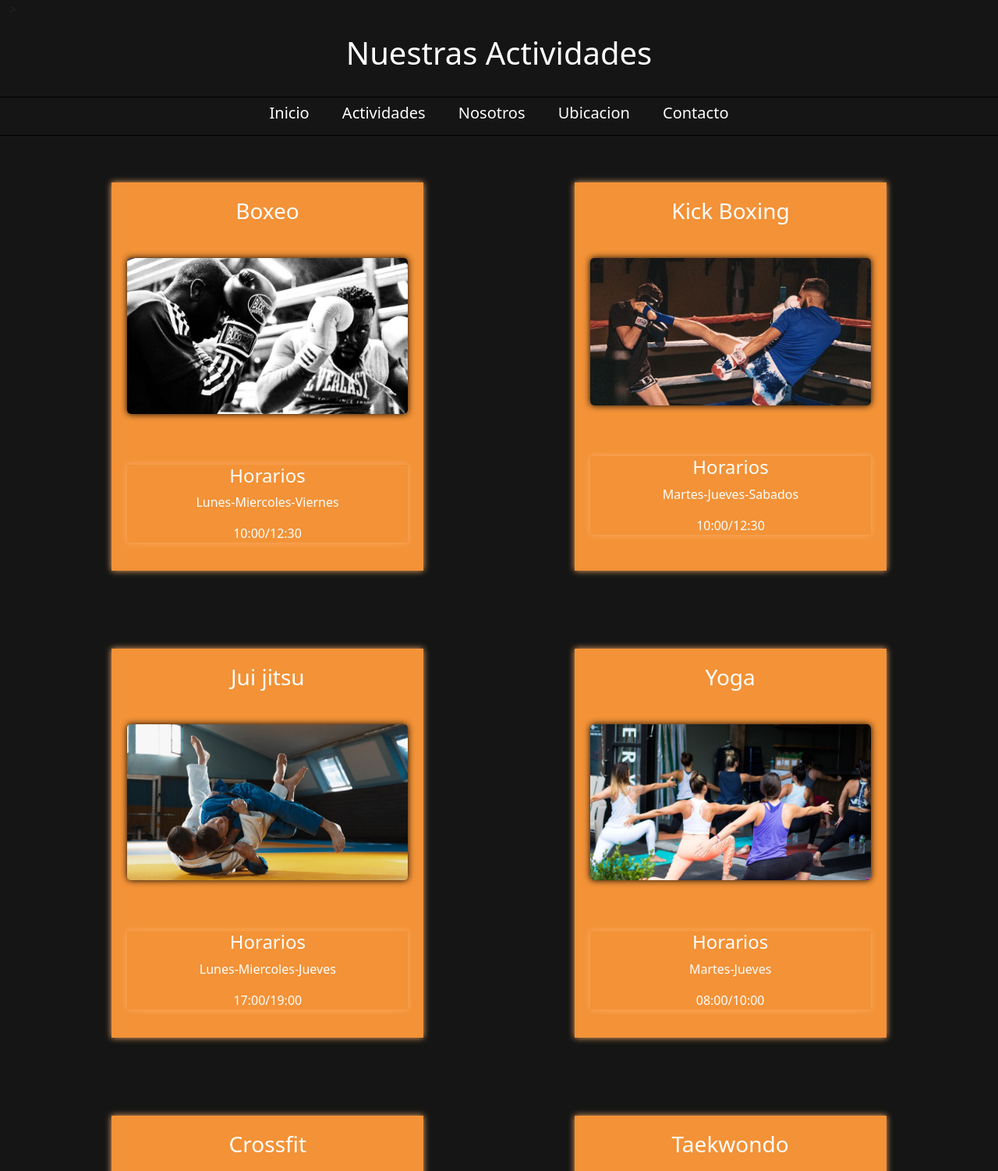
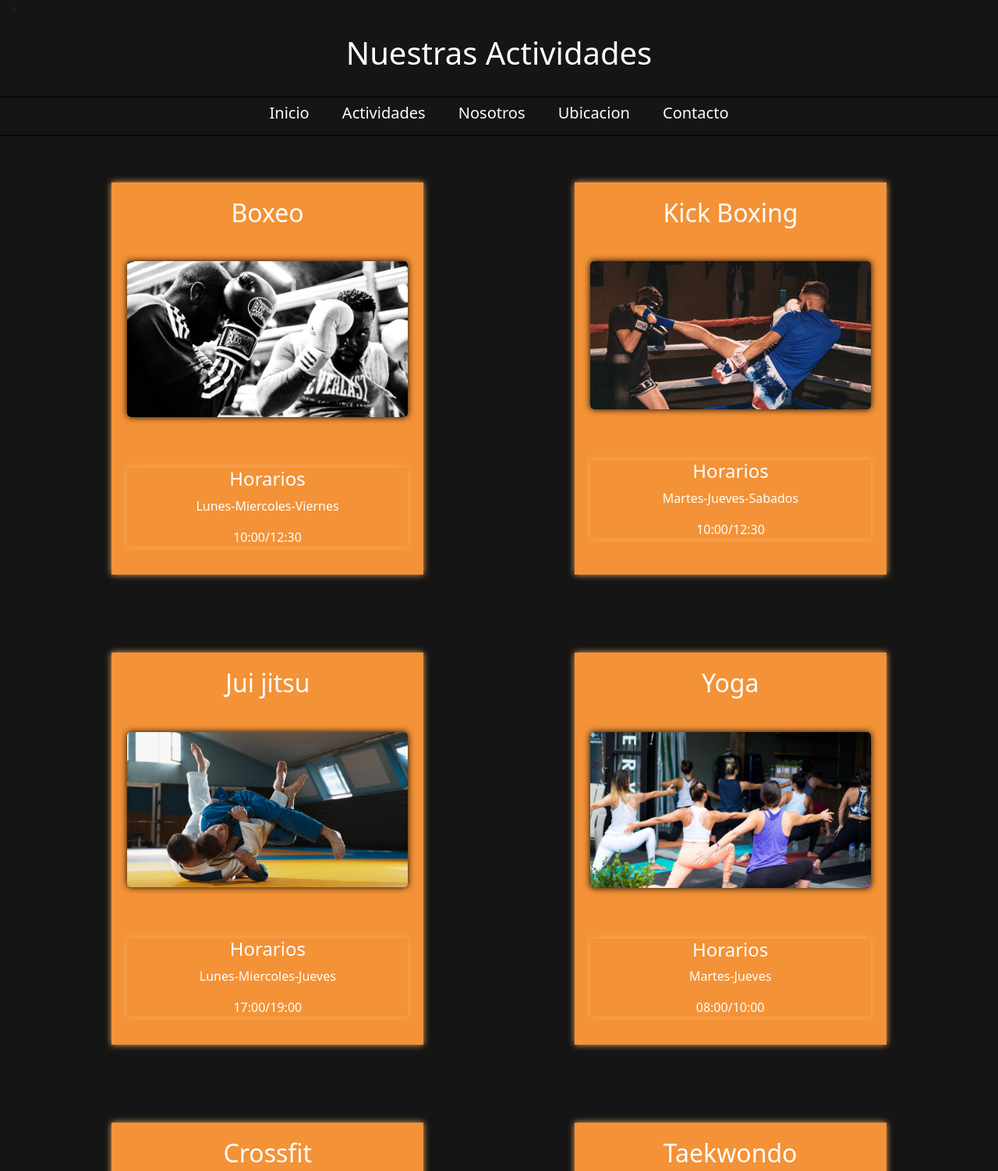
Before and after one commit to BrunoChaZa/Proyecto-final, a plain HTML site: page pages/Actividades.html in a window 1280 px wide. Shown: the top 1502 px of the page at 78% size. Drawn offline with nearby package versions, Linux system fonts and the light colour scheme.

Commit message:
termino el meta descriptions

```diff
--- a/asset/scss/style.scss
+++ b/asset/scss/style.scss
@@ -51,6 +51,9 @@
         margin-top: 35px;
         margin-bottom: 35px;
     }
+    h3{
+        font-size: 24px
+    }
 }
 @import "cajaAct";
 
--- a/pages/Actividades.html
+++ b/pages/Actividades.html
@@ -4,11 +4,12 @@
     <meta charset="UTF-8">
     <meta http-equiv="X-UA-Compatible" content="IE=edge">
     <meta name="viewport" content="width=device-width, initial-scale=1.0">
+    <meta name="description" content="En nuestros Gimnasio contamos con variedad de disciplinas, cada una con profesores altamente capacitados">
      <!-- CSS only -->
      <link href="https://unpkg.com/aos@2.3.1/dist/aos.css" rel="stylesheet">
      <link href="https://cdn.jsdelivr.net/npm/bootstrap@5.2.0-beta1/dist/css/bootstrap.min.css" rel="stylesheet" integrity="sha384-0evHe/X+R7YkIZDRvuzKMRqM+OrBnVFBL6DOitfPri4tjfHxaWutUpFmBp4vmVor" crossorigin="anonymous">
     <link rel="stylesheet" href="../asset/css/style.css">
-    <title>Document</title>
+    <title>Actividades</title>
 </head>
 <body class="container-fluid ">
 >
@@ -46,19 +47,19 @@
     <main>
         <div class="row containerAct justify-content-evenly">
             <div data-aos="zoom-in" class="col-12 col-sm-12 col-lg-6 cajaAct">
-                <h3>Boxeo</h3>
+                <h2>Boxeo</h2>
                 <img class="img-fluid" src="../asset/img/boxeo2.jpg" alt="">
                 <div>
-                    <h4>Horarios</h4>
+                    <h3>Horarios</h3>
                     <p>Lunes-Miercoles-Viernes</p>
                     <p>10:00/12:30</p>
                 </div>
             </div>
             <div data-aos="zoom-in" class="col-12 col-sm-12 col-lg-6 cajaAct">
-                <h3>Kick Boxing</h3>
+                <h2>Kick Boxing</h2>
                 <img class="img-fluid" src="../asset/img/kick (1).jpg" alt="">
                 <div>
-                    <h4>Horarios</h4>
+                    <h3>Horarios</h3>
                     <p>Martes-Jueves-Sabados</p>
                     <p>10:00/12:30</p>
                 </div>
@@ -66,20 +67,20 @@
         </div>
         <div class="row containerAct justify-content-evenly">
             <div data-aos="zoom-in" class="col-12 col-sm-12 col-lg-6 cajaAct">
-                <h3>Jui jitsu</h3>
+                <h2>Jui jitsu</h2>
                 <img class="img-fluid" src="../asset/img/jui.jpg" alt="">
                 <div>
-                    <h4>Horarios</h4>
+                    <h3>Horarios</h3>
                     <p>Lunes-Miercoles-Jueves</p>
                     <p>17:00/19:00</p>
                 </div>
 
             </div>
             <div data-aos="zoom-in" class="col-12 col-sm-12 col-lg-6 cajaAct">
-                <h3>Yoga</h3>
+                <h2>Yoga</h2>
                 <img class="img-fluid" src="../asset/img/yoga.jpg" alt="">
                 <div>
-                    <h4>Horarios</h4>
+                    <h3>Horarios</h3>
                     <p>Martes-Jueves</p>
                     <p>08:00/10:00</p>
                 </div>
@@ -88,19 +89,19 @@
         </div>
         <div class="row containerAct justify-content-evenly">
             <div data-aos="zoom-in" class="col-12 col-sm-12 col-lg-6 cajaAct">
-                <h3>Crossfit</h3>
+                <h2>Crossfit</h2>
                 <img class="img-fluid" src="../asset/img/crossfit.jpg" alt="">
                 <div>
-                    <h4>Horarios</h4>
+                    <h3>Horarios</h3>
                     <p>lunes-miercoles-viernes</p>
                     <p>16:00/18:00</p>
                 </div>
             </div>
             <div data-aos="zoom-in" class="col-12 col-sm-12 col-lg-6 cajaAct">
-                <h3>Taekwondo</h3>
+                <h2>Taekwondo</h2>
                 <img class="img-fluid" src="../asset/img/taek.jpg" alt="">
                 <div>
-                    <h4>Horarios</h4>
+                    <h3>Horarios</h3>
                     <p>Martes-Jueves</p>
                     <p>18:00/20:00</p>
                 </div>
```
Also changed, not shown: index.html (+4 -1 lines), pages/Contacto.html (+2 -1 lines), pages/Nosotros.html (+2 -1 lines), pages/ubicacion.html (+1 -0 lines), asset/css/style.css.
